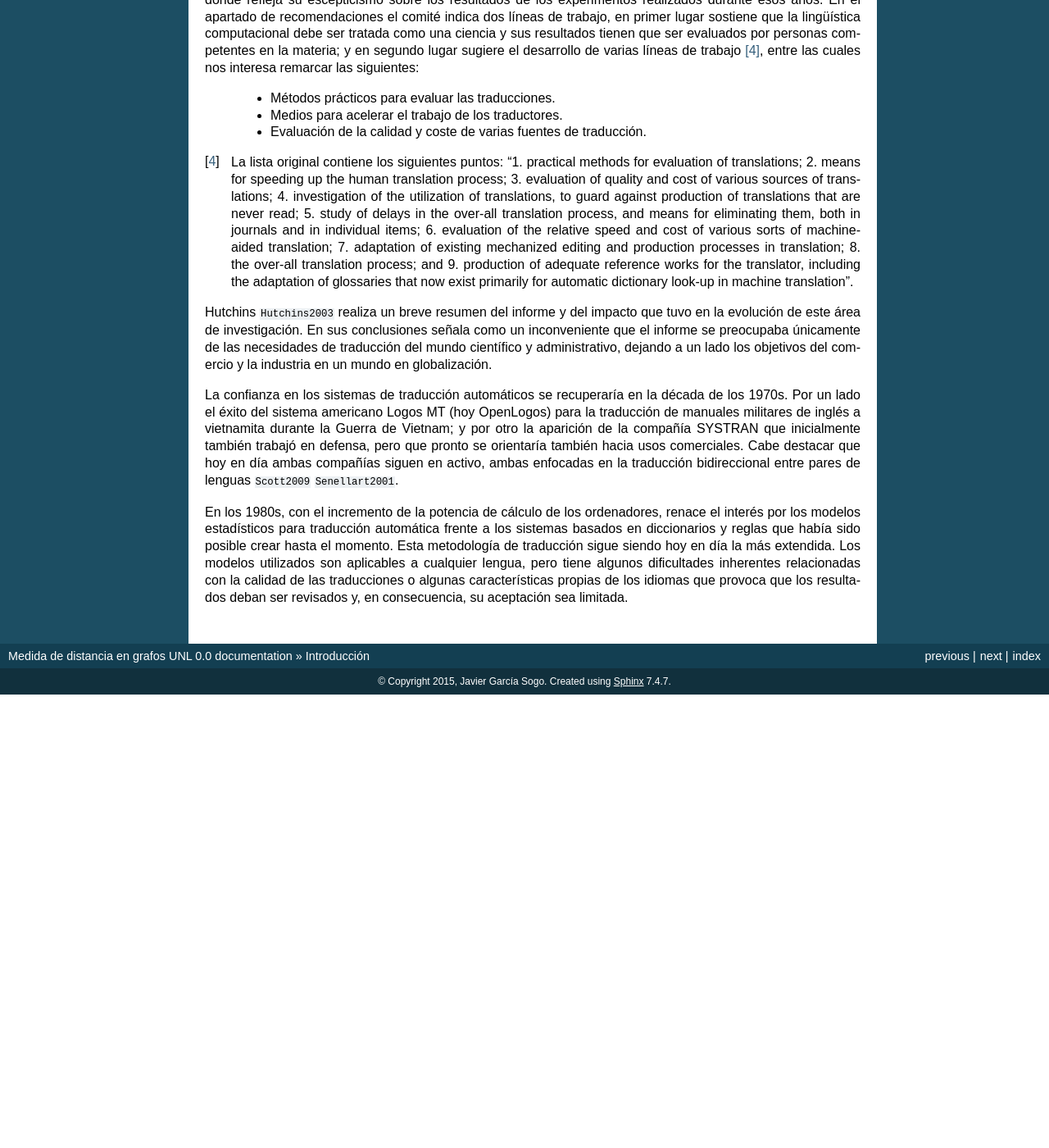
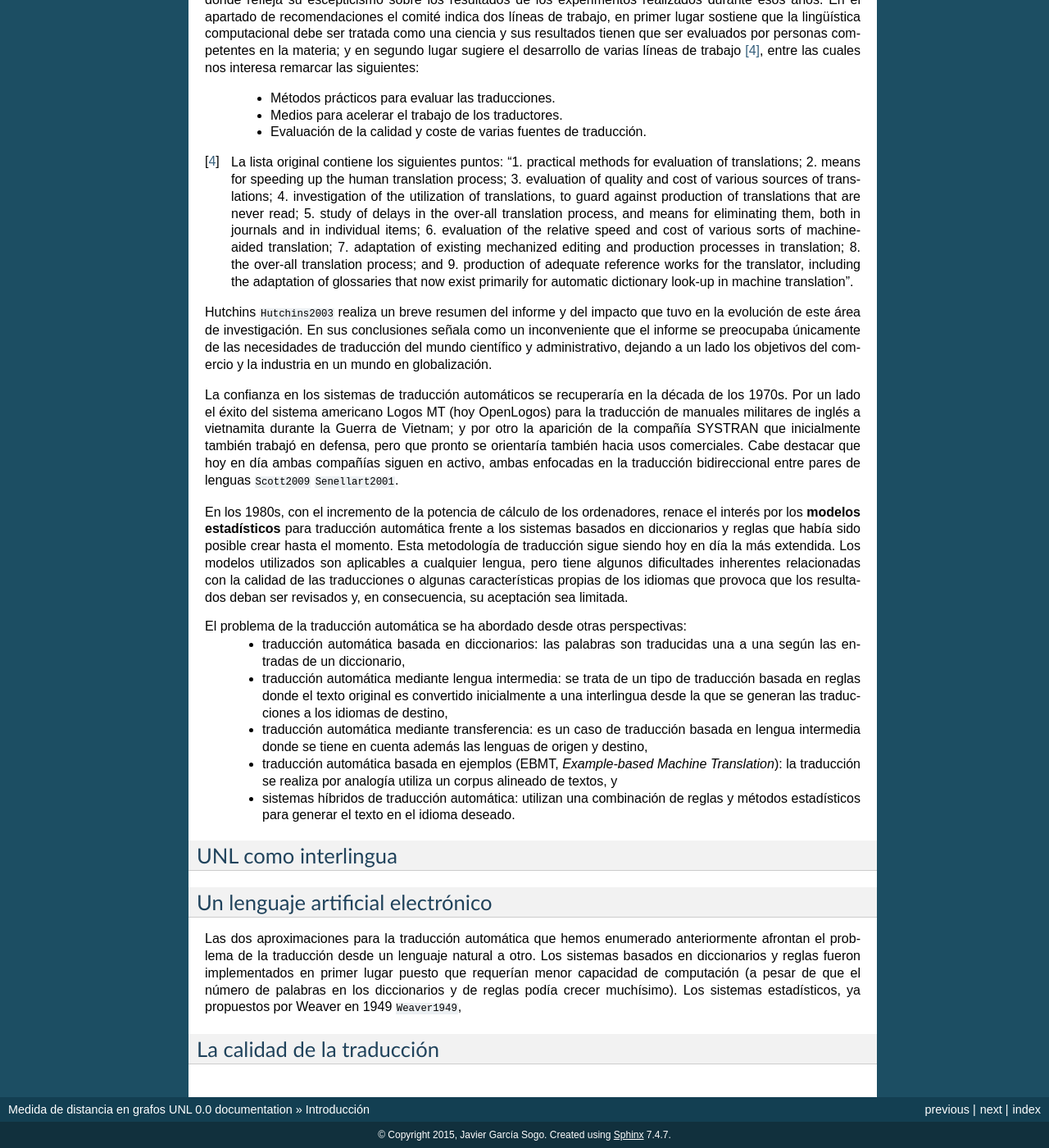
Before and after one commit to jgsogo/muia_tfm, a Sphinx documentation site: the page built from doc/intro.rst, in a window 1280 px wide and 1400 px high, scrolled down 1446 px. Shown: the whole window at 82% size. Built offline with Sphinx 7.4.7, drawn with Linux system fonts in a browser that asks for light colours; cross-references to code outside the pages are shown as plain code; before the commit the page ends 2293 px from its top, so only the background shows below that; some of the changed text lies outside the part shown.

Commit message:
otros tipos de traducci?n

```diff
--- a/doc/intro.rst
+++ b/doc/intro.rst
@@ -72,8 +72,8 @@ Con el surgimiento de la computación a mediados del siglo XX, la labor de tradu
 intenta automatizarse a través de los ordenadores organizándose un área de investigación
 con una proyección importante. La primera demostración de un sistema de traducción
 automática tuvo lugar en enero de 1954 en Nueva York de la mano de IBM y la Universidad
-de Georgetown [#]_. Se trataba de un sistema basado en la utilización de diccionarios
-y reglas.
+de Georgetown [#]_. Se trataba de un sistema basado en la utilización de **diccionarios
+y reglas**.
 
 .. [#] IBM mantiene en Internet documentación sobre este evento y el ordenador
    IBM 701 en el que se ejecutó el programa: http://www-03.ibm.com/ibm/history/exhibits/701/701_intro.html (accedida el 21 de enero de 2015).
@@ -127,10 +127,49 @@ Cabe destacar que hoy en día ambas compañías siguen en activo, ambas enfocada
 traducción bidireccional entre pares de lenguas :cite:`Scott2009` :cite:`Senellart2001`.
 
 En los 1980s, con el incremento de la potencia de cálculo de los ordenadores, renace
-el interés por los modelos estadísticos para traducción automática frente a los
+el interés por los **modelos estadísticos** para traducción automática frente a los
 sistemas basados en diccionarios y reglas que había sido posible crear hasta el
 momento. Esta metodología de traducción sigue siendo hoy en día la más extendida.
 Los modelos utilizados son aplicables a cualquier lengua, pero tiene algunos
 dificultades inherentes relacionadas con la calidad de las traducciones o algunas
 características propias de los idiomas que provoca que los resultados deban ser
 revisados y, en consecuencia, su aceptación sea limitada.
+
+.. Otros tipos de traducción automática: Transfer-based, interlingual, dictionary-based,
+   example-based, hybrid MT
+
+El problema de la traducción automática se ha abordado desde otras perspectivas:
+ * traducción automática basada en diccionarios: las palabras son traducidas
+   una a una según las entradas de un diccionario,
+ * traducción automática mediante lengua intermedia: se trata de un tipo de traducción
+   basada en reglas donde el texto original es convertido inicialmente a una
+   interlingua desde la que se generan las traducciones a los idiomas de destino,
+ * traducción automática mediante transferencia: es un caso de traducción basada en
+   lengua intermedia donde se tiene en cuenta además las lenguas de origen y destino,
+ * traducción automática basada en ejemplos (EBMT, *Example-based Machine Translation*):
+   la traducción se realiza por analogía utiliza un corpus alineado de textos, y
+ * sistemas híbridos de traducción automática: utilizan una combinación de reglas y
+   métodos estadísticos para generar el texto en el idioma deseado.
+
+
+UNL como interlingua
+--------------------
+
+
+
+Un lenguaje artificial electrónico
+----------------------------------
+Las dos aproximaciones para la traducción automática que hemos enumerado anteriormente
+afrontan el problema de la traducción desde un lenguaje natural a otro. Los sistemas
+basados en diccionarios y reglas fueron implementados en primer lugar puesto que
+requerían menor capacidad de computación (a pesar de que el número de palabras en los
+diccionarios y de reglas podía crecer muchísimo). Los sistemas estadísticos, ya
+propuestos por Weaver en 1949 :cite:`Weaver1949`,
+
+
+La calidad de la traducción
+---------------------------
+
+.. Apéndice 10 del ALPAC
+.. Distancias
+.. ¿Ejemplos?
```
